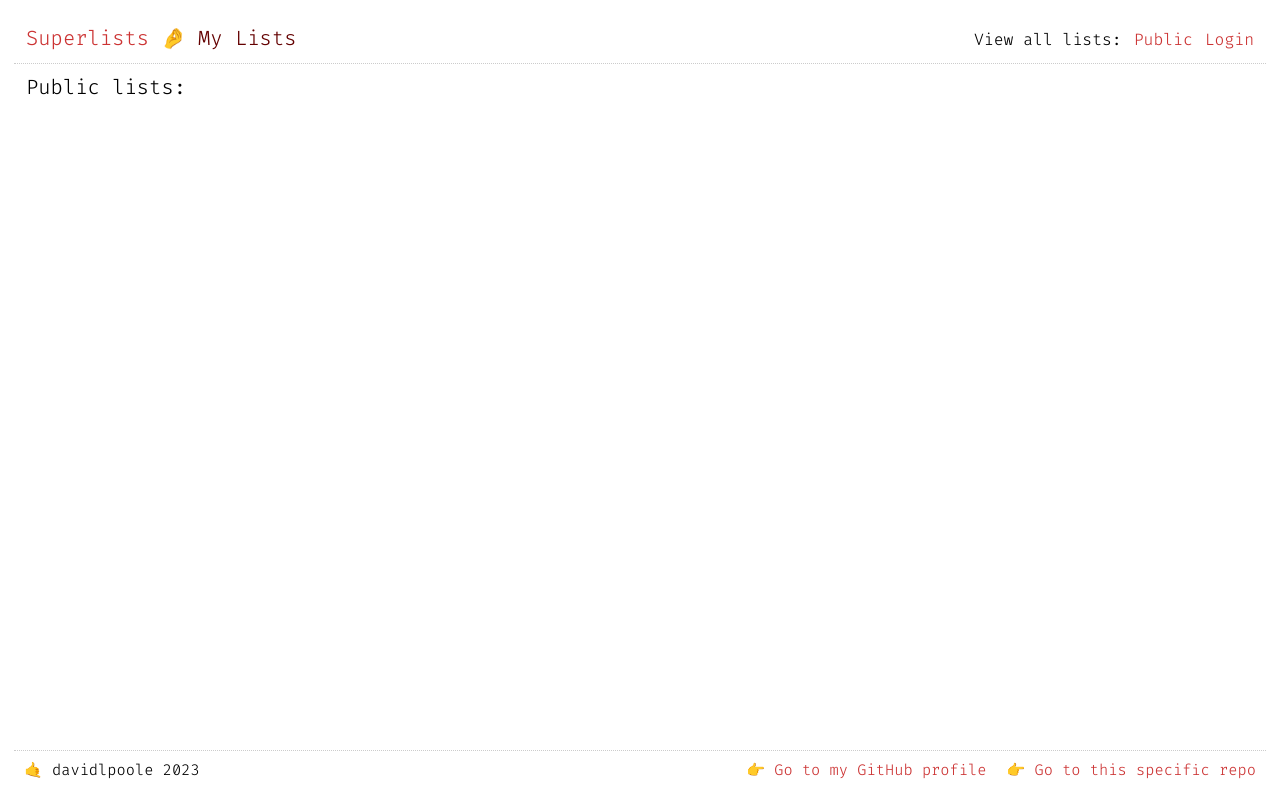
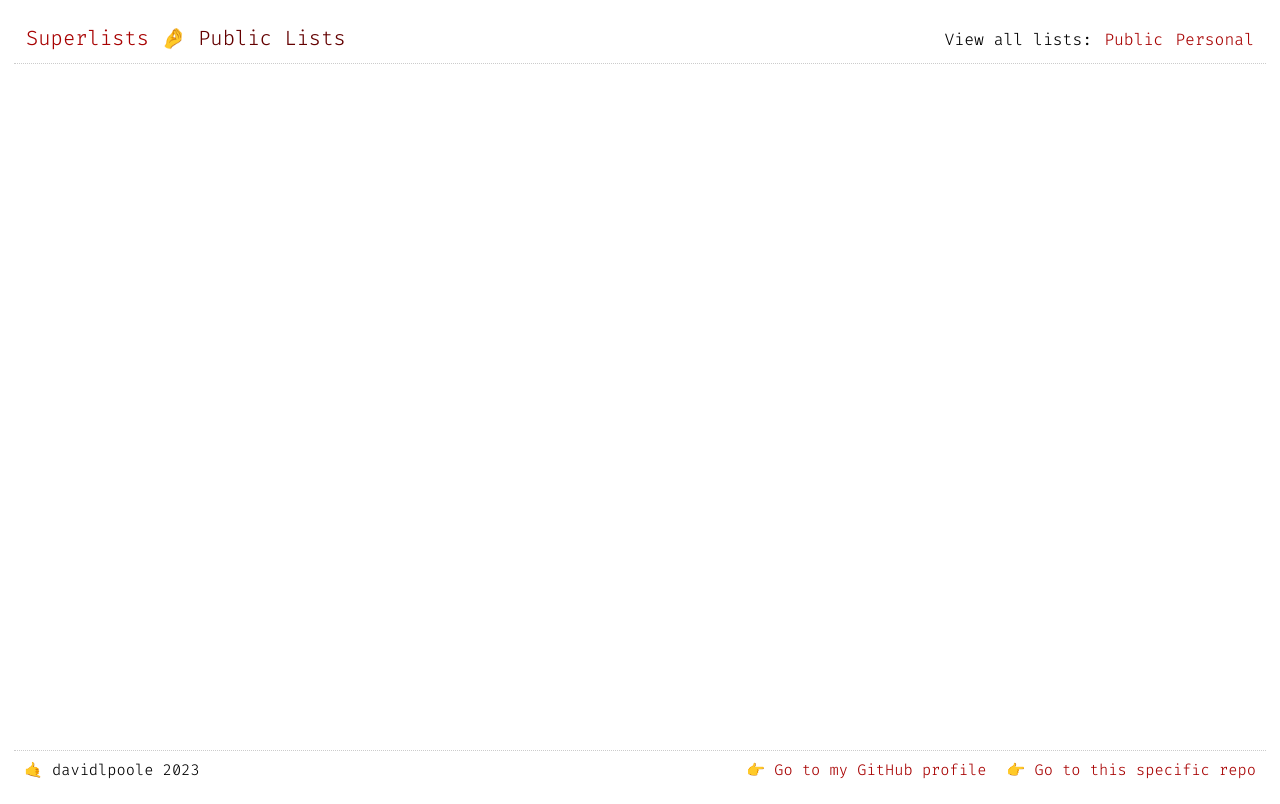
Before and after one commit to davidlpoole/obeythetestinggoat, a Django app: page /lists/public_lists in a window 1280 px wide. Run offline with Django 4.2, Linux system fonts and the light colour scheme; data that the repository does not hold is empty.

Commit message:
Change the nav bar to show public and private/login

```diff
--- a/lists/static/base.css
+++ b/lists/static/base.css
@@ -186,7 +186,7 @@ td.item_text {
 /*margin: top right bottom left;*/
 
 a {
-    color: #c33;
+    color: #a80202;
     text-decoration-line: none;
 }
 
--- a/lists/templates/base.html
+++ b/lists/templates/base.html
@@ -25,8 +25,7 @@
                         <div class="already-logged-in">
                             <ul>
                                 <li class="nav"><a href="{% url 'my_lists' user.email %}" title="View your To-Do lists">Personal</a></li>
-                                <li class="nav">{{ user.email }}</li>
-                                <li class="nav"><a href="{% url 'logout' %}" title="Logout and go to the home page">Logout</a></li>
+                                <li class="nav"><a href="{% url 'logout' %}" title="Logout and go to the home page">Logout ({{ user.email }})</a></li>
                             </ul>
                         </div>
                     {% else %}
@@ -44,7 +43,7 @@
 
                     {% endif %}
                     {% if not messages and not user.email %}
-                        <div id="id_login_button"><a href="#" title="Login so you can save and come back to your lists">Login</a></div>
+                        <div id="id_login_button"><a href="#" title="Login so you can save and come back to your lists">Personal</a></div>
                     {% elif messages %}
                         <div class="messages">
                             {% for message in messages %}
--- a/lists/templates/my_lists.html
+++ b/lists/templates/my_lists.html
@@ -8,7 +8,7 @@
 
 {% block extra_content %}
     <div class="extra-content">
-        <div>{{ owner.email }}'s lists:</div>
+{#        <div>{{ owner.email }}'s lists:</div>#}
         <ul class="list_links">
             {% for list in owner.list_set.all %}
                 <li class="list_link"><a href="{{ list.get_absolute_url }}" title='Go to the list named "{{ list.name }}"'>{{ list.name }}</a></li>
--- a/lists/templates/public_lists.html
+++ b/lists/templates/public_lists.html
@@ -1,14 +1,14 @@
 {% extends 'base.html' %}
 
 {% block header_text %}
-    My Lists
+    Public Lists
 {% endblock %}
 
 {% block list_form %}{% endblock %}
 
 {% block extra_content %}
     <div class="extra-content">
-        <div>Public lists:</div>
+{#        <div>Public lists:</div>#}
         <ul class="list_links">
             {% for list in lists.all %}
                 <li class="list_link"><a href="{{ list.get_absolute_url }}" title='Go to the list named "{{ list.name }}"'>{{ list.name }}</a></li>
```
